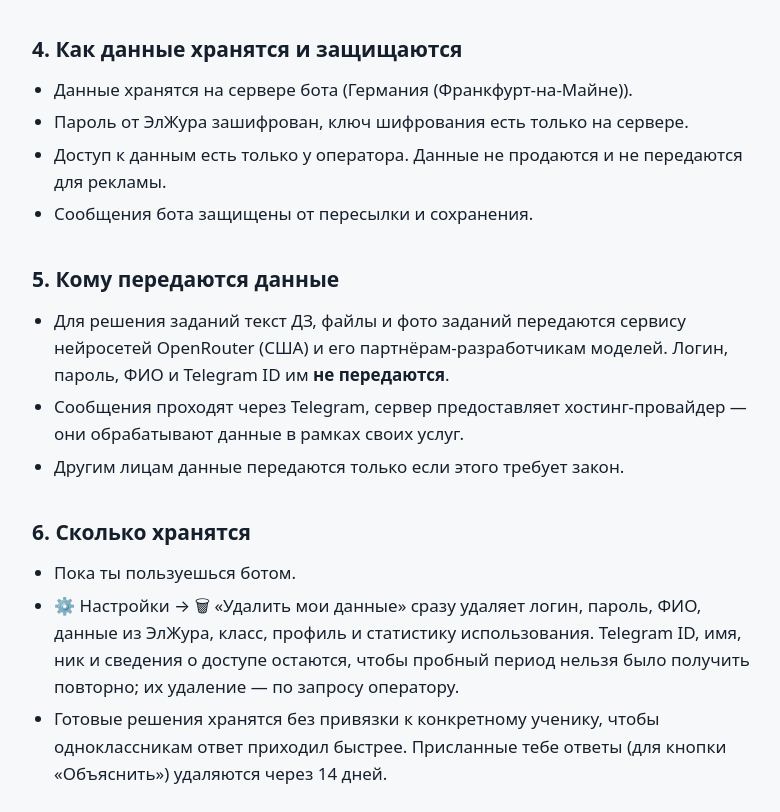
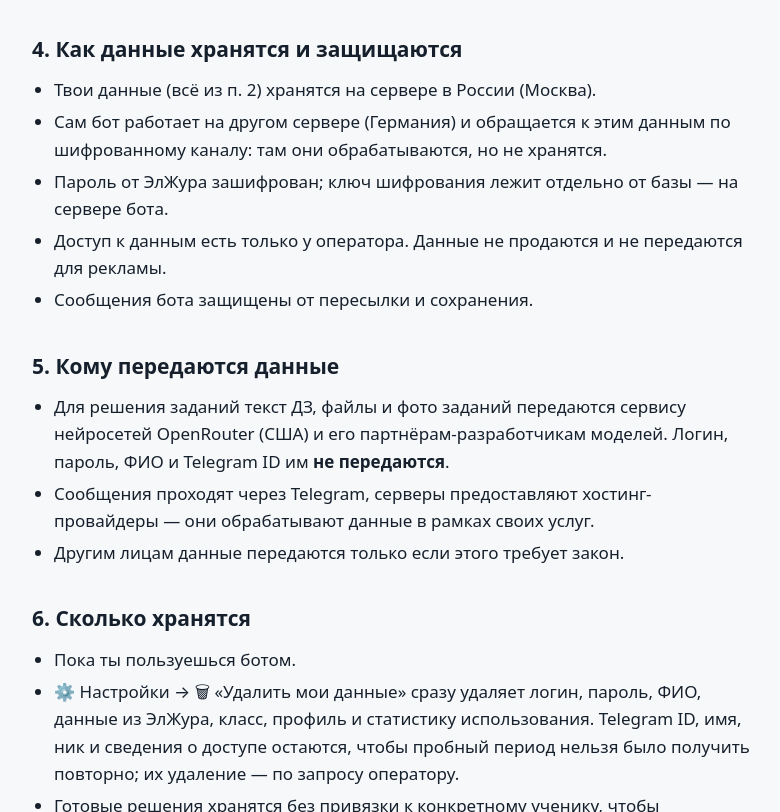
Before and after one commit to petrichor3556/reshateldz, a plain HTML site: page privacy.html in a window 1280 px wide. Shown: the part 1063-1875 px from the top of the page, without its empty margins (248-1028 px from the left). Drawn offline with Linux system fonts and the light colour scheme.

Commit message:
Политика: данные учеников хранятся в России (редакция 12.10.2026)
Co-Authored-By: Claude Opus 5.5 <noreply@anthropic.com>

```diff
--- a/privacy.html
+++ b/privacy.html
@@ -40,7 +40,7 @@ footer { color: var(--soft); font-size: 14px; padding-top: 26px; padding-bottom:
 <header><a class="name" href="index.html">Решатель ДЗ</a><nav><a href="index.html">Главная</a><a href="oferta.html">Оферта</a><a href="privacy.html" class=here>Политика конфиденциальности</a><a href="contacts.html">Контакты и реквизиты</a></nav></header>
 <main>
 <h1>Политика конфиденциальности бота @reshateldzbot</h1>
-<p>Редакция от 07.10.2026</p>
+<p>Редакция от 12.10.2026</p>
 <h2>1. Кто обрабатывает данные</h2>
 <p>Оператор — Цыганков Игорь Романович, ИНН 030954973054. Связь: @co77eeMANlA.</p>
 <h2>2. Какие данные мы обрабатываем</h2>
@@ -49,9 +49,9 @@ footer { color: var(--soft); font-size: 14px; padding-top: 26px; padding-bottom:
 <h2>3. Зачем</h2>
 <ul><li>Входить в ЭлЖур от твоего имени, чтобы получать домашние задания — в том числе сам, по расписанию: готовить решения заранее и присылать вечером список ДЗ на завтра (его можно отключить в настройках).</li><li>Решать задания и присылать тебе ответы.</li><li>Управлять доступом к боту (пробный период, подписка) и связываться с тобой по вопросам работы бота.</li><li>Считать статистику использования, чтобы улучшать бота.</li></ul>
 <h2>4. Как данные хранятся и защищаются</h2>
-<ul><li>Данные хранятся на сервере бота (Германия (Франкфурт-на-Майне)).</li><li>Пароль от ЭлЖура зашифрован, ключ шифрования есть только на сервере.</li><li>Доступ к данным есть только у оператора. Данные не продаются и не передаются для рекламы.</li><li>Сообщения бота защищены от пересылки и сохранения.</li></ul>
+<ul><li>Твои данные (всё из п. 2) хранятся на сервере в России (Москва).</li><li>Сам бот работает на другом сервере (Германия) и обращается к этим данным по шифрованному каналу: там они обрабатываются, но не хранятся.</li><li>Пароль от ЭлЖура зашифрован; ключ шифрования лежит отдельно от базы — на сервере бота.</li><li>Доступ к данным есть только у оператора. Данные не продаются и не передаются для рекламы.</li><li>Сообщения бота защищены от пересылки и сохранения.</li></ul>
 <h2>5. Кому передаются данные</h2>
-<ul><li>Для решения заданий текст ДЗ, файлы и фото заданий передаются сервису нейросетей OpenRouter (США) и его партнёрам-разработчикам моделей. Логин, пароль, ФИО и Telegram ID им <b>не передаются</b>.</li><li>Сообщения проходят через Telegram, сервер предоставляет хостинг-провайдер — они обрабатывают данные в рамках своих услуг.</li><li>Другим лицам данные передаются только если этого требует закон.</li></ul>
+<ul><li>Для решения заданий текст ДЗ, файлы и фото заданий передаются сервису нейросетей OpenRouter (США) и его партнёрам-разработчикам моделей. Логин, пароль, ФИО и Telegram ID им <b>не передаются</b>.</li><li>Сообщения проходят через Telegram, серверы предоставляют хостинг-провайдеры — они обрабатывают данные в рамках своих услуг.</li><li>Другим лицам данные передаются только если этого требует закон.</li></ul>
 <h2>6. Сколько хранятся</h2>
 <ul><li>Пока ты пользуешься ботом.</li><li>⚙️ Настройки → 🗑 «Удалить мои данные» сразу удаляет логин, пароль, ФИО, данные из ЭлЖура, класс, профиль и статистику использования. Telegram ID, имя, ник и сведения о доступе остаются, чтобы пробный период нельзя было получить повторно; их удаление — по запросу оператору.</li><li>Готовые решения хранятся без привязки к конкретному ученику, чтобы одноклассникам ответ приходил быстрее. Присланные тебе ответы (для кнопки «Объяснить») удаляются через 14 дней.</li></ul>
 <h2>7. Несовершеннолетние</h2>
```
